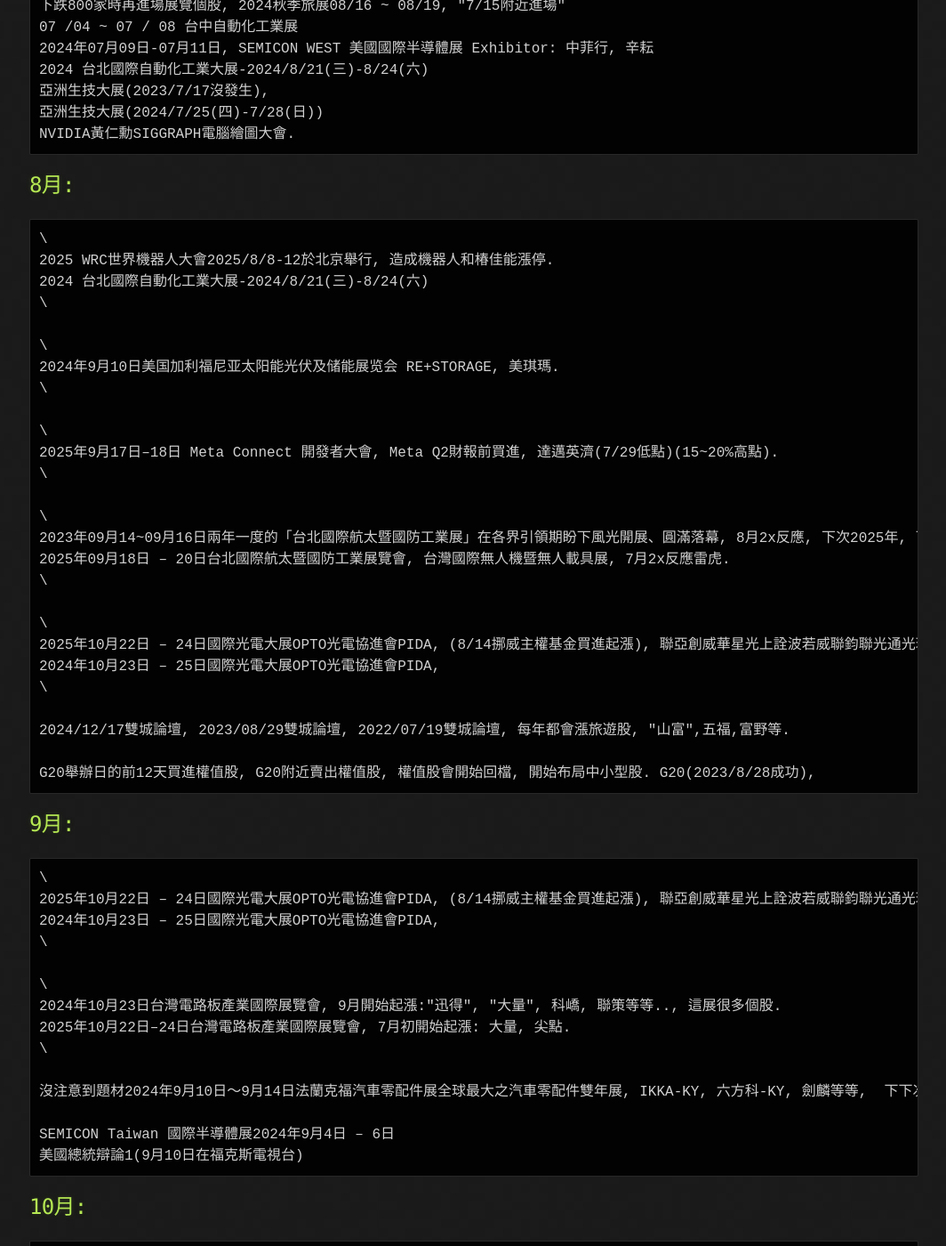
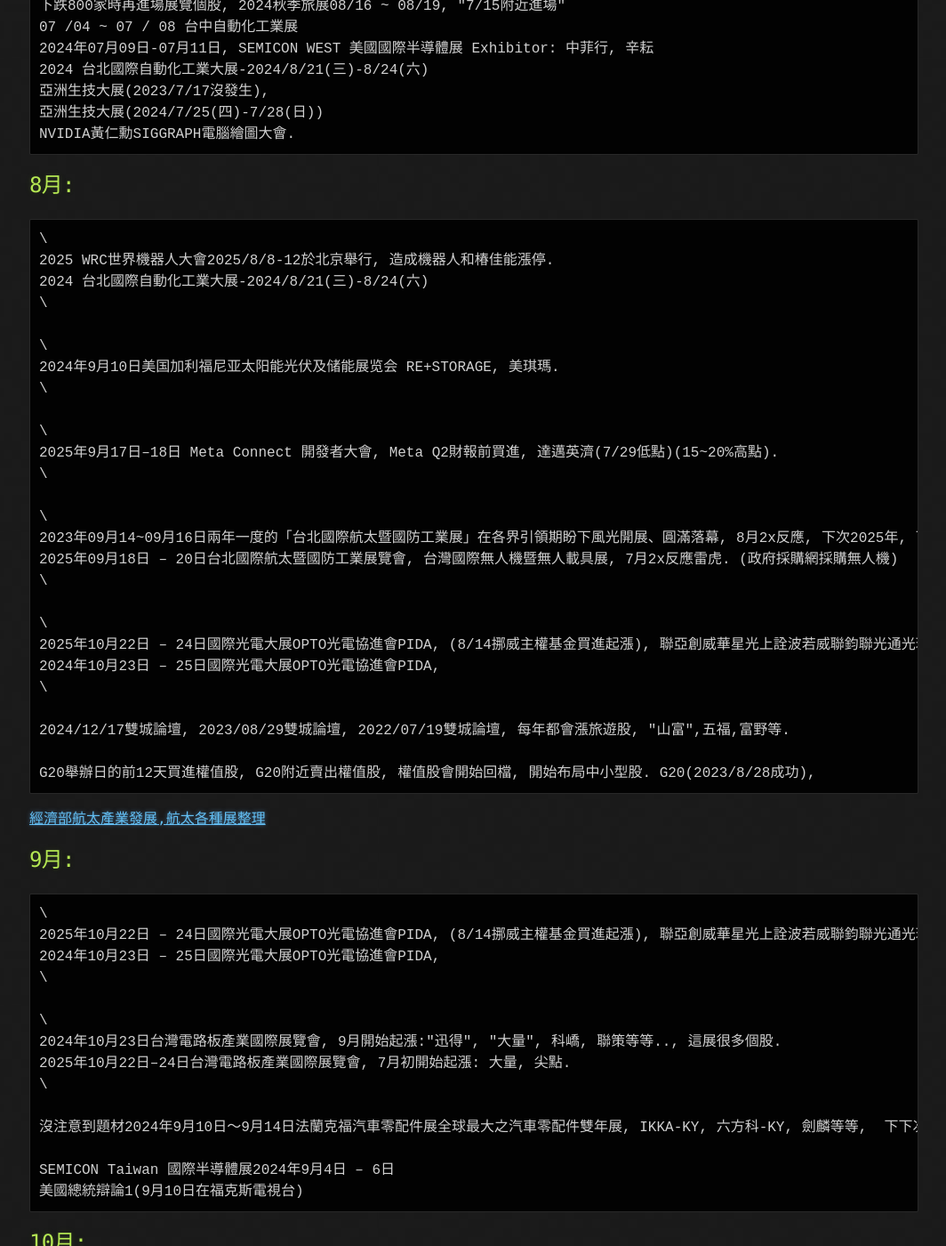
Before and after one commit to lepg5487/Stock_God, a Jekyll site: the page built from experience.md, in a window 1280 px wide and 1400 px high, scrolled down 8447 px. Shown: the whole window at 89% size, without its empty margins (107-1171 px from the left). Built offline with Jekyll 4.4.1, drawn with Linux system fonts in a browser that asks for light colours; our own code applies the rules of GitHub Pages for plain Markdown files.

Commit message:
Update experience.md

````diff
--- a/experience.md
+++ b/experience.md
@@ -358,7 +358,7 @@
 
 \
 2023年09月14~09月16日兩年一度的「台北國際航太暨國防工業展」在各界引領期盼下風光開展、圓滿落幕, 8月2x反應, 下次2025年, 下下次2027年
-2025年09月18日 – 20日台北國際航太暨國防工業展覽會, 台灣國際無人機暨無人載具展, 7月2x反應雷虎.
+2025年09月18日 – 20日台北國際航太暨國防工業展覽會, 台灣國際無人機暨無人載具展, 7月2x反應雷虎. (政府採購網採購無人機)
 \
 
 \
@@ -370,6 +370,8 @@
 
 G20舉辦日的前12天買進權值股, G20附近賣出權值股, 權值股會開始回檔, 開始布局中小型股. G20(2023/8/28成功),
 ```
+[經濟部航太產業發展,航太各種展整理](https://www.casid.org.tw/EventList01.aspx?ID=1fd9ef07-878f-4a8c-a816-137026a35258)
+
 ## 9月:
 ```
 \
````
